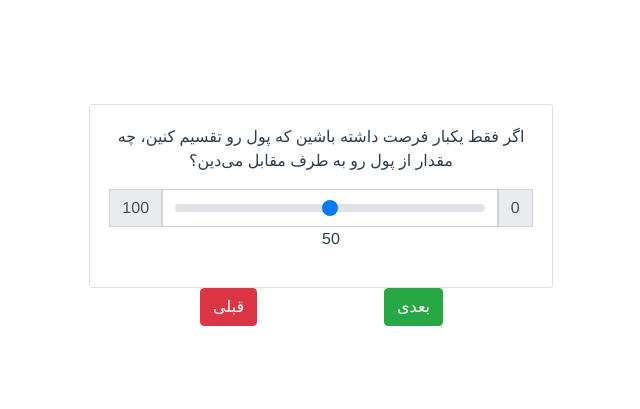
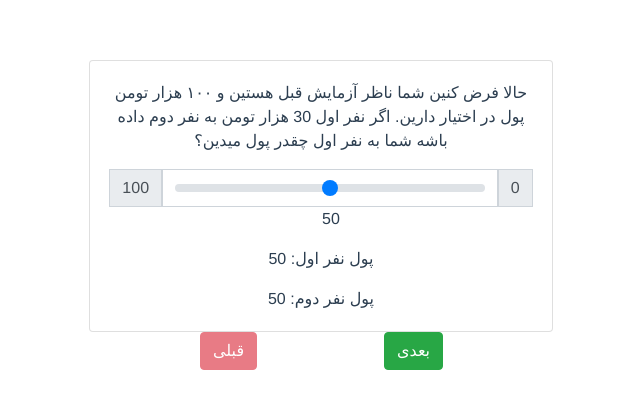
Before and after one commit to aliir74/cognitive-experiment-website, a Vue app: page /#/ in a window 1280 px wide. Shown: the part 185-594 px from the top of the page, without its empty margins (319-959 px from the left). Built offline with nearby package versions, Linux system fonts and the light colour scheme.

Commit message:
Add supervisor steps

```diff
--- a/src/components/Decision.vue
+++ b/src/components/Decision.vue
@@ -8,8 +8,13 @@
                 <b-form-input v-model="value" type="range" min="0" max="100"></b-form-input>
             </b-input-group>
             <p style="padding-left: 20px">{{value}}</p>
-
         </div>
+        <b-card-text v-if="supervisor">
+            پول نفر اول: {{value}}
+        </b-card-text>
+        <b-card-text v-if="supervisor">
+            پول نفر دوم: {{100-value}}
+        </b-card-text>
     </b-card>
 </template>
 
@@ -17,6 +22,10 @@
 export default {
   props: {
     msg: String,
+    supervisor: {
+      type: Boolean,
+      default: false
+    },
     value: {
       type: Number,
       default: 50
--- a/src/views/Home.vue
+++ b/src/views/Home.vue
@@ -10,7 +10,8 @@
             <PersonalInformation msg="Welcome to my cognitive experiment" v-show="step == 0"/>
             <Explain msg="Welcome to my cognitive experiment" v-show="step == 1"/>
             <Decision v-bind:msg="decision_msg" v-show="step == 2"/>
-
+            <Decision v-for="(it, index) in supervisor_numbers" v-bind:msg="supervisor_msg.replace('{0}', it)" :key="index"
+                      v-show="step == 3+index" v-bind:supervisor="true"></Decision>
           </b-col>
           <b-col cols="2"></b-col>
         </b-row>
@@ -42,7 +43,9 @@ export default {
   name: 'home',
   data () {
     return {
-      decision_msg: '        اگر فقط یکبار فرصت داشته باشین که پول رو تقسیم کنین، چه مقدار از پول رو به طرف مقابل می‌دین؟'
+      decision_msg: '        اگر فقط یکبار فرصت داشته باشین که پول رو تقسیم کنین، چه مقدار از پول رو به طرف مقابل می‌دین؟',
+      supervisor_msg: 'حالا فرض کنین شما ناظر آزمایش قبل هستین و ۱۰۰ هزار تومن پول در اختیار دارین. اگر نفر اول {0} هزار تومن به نفر دوم داده باشه شما به نفر اول چقدر پول میدین؟',
+      supervisor_numbers: [30, 60, 100, 5]
     }
   },
   components: {
@@ -53,9 +56,13 @@ export default {
   props: {
     step: {
       type: Number,
-      default: 2
+      default: 3
     }
-
+  },
+  filters: {
+    supervisor_msg_format: function (msg, money) {
+      return msg.replace(money)
+    }
   }
 }
 </script>
```
